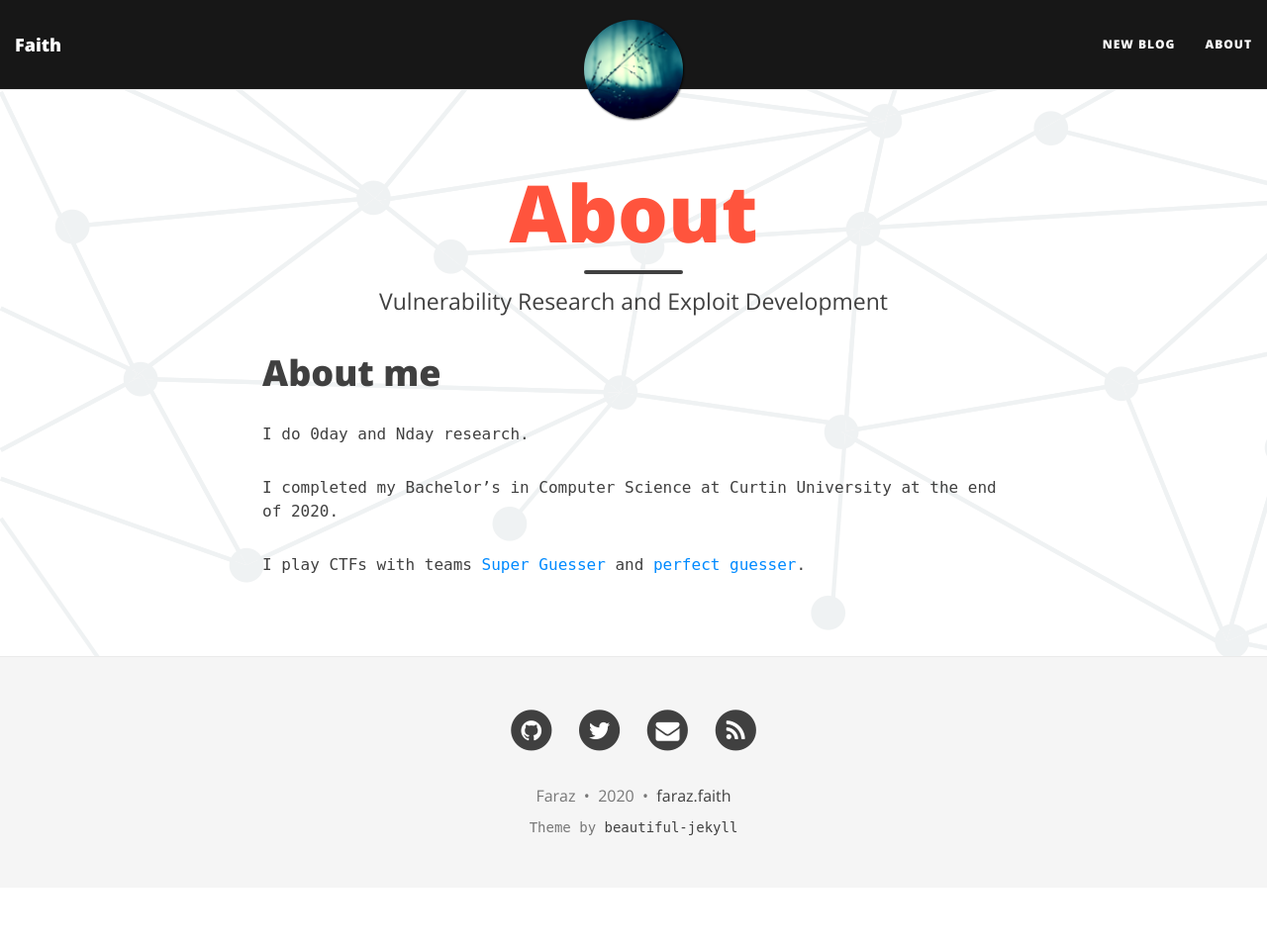
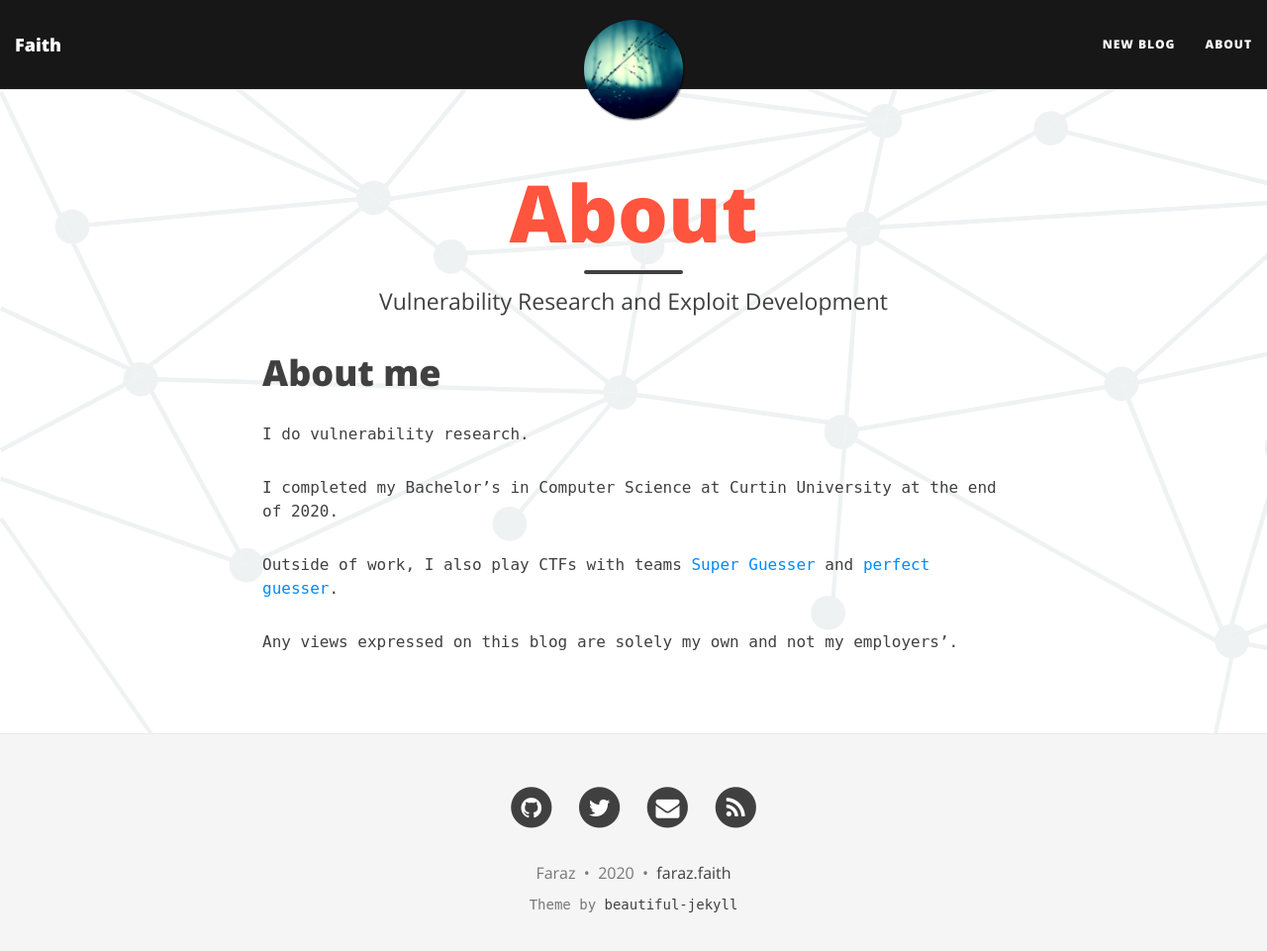
Before and after one commit to farazsth98/farazsth98.github.io, a Jekyll site: the page built from aboutme.md, in a window 1280 px wide and 975 px high. Shown: the top 961 px of the window at 99% size. Built offline with Jekyll 4.4.1, drawn with Linux system fonts in a browser that asks for light colours; nearby versions of some CDN libraries.

Commit message:
aboutme.md

```diff
--- a/aboutme.md
+++ b/aboutme.md
@@ -6,8 +6,10 @@ subtitle: Vulnerability Research and Exploit Development
 
 # About me
 
-I do 0day and Nday research.
+I do vulnerability research.
 
 I completed my Bachelor's in Computer Science at Curtin University at the end of 2020.
 
-I play CTFs with teams [Super Guesser](https://guesser.team) and [perfect guesser](https://ctftime.org/team/142232).
+Outside of work, I also play CTFs with teams [Super Guesser](https://guesser.team) and [perfect guesser](https://ctftime.org/team/142232).
+
+Any views expressed on this blog are solely my own and not my employers'.
```
